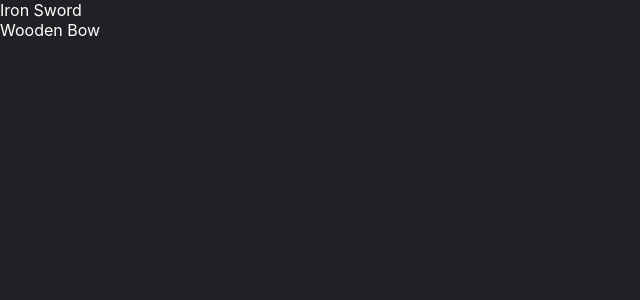
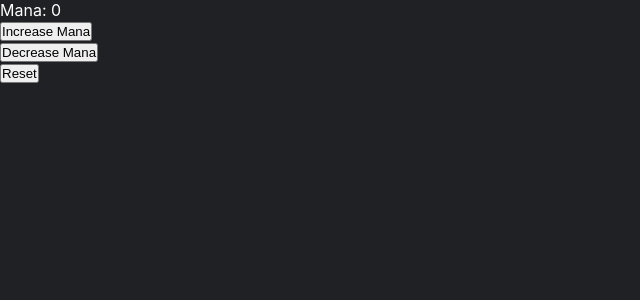
Before and after one commit to bajiff/baji-task-manager, a React (Vite) app: page / in a window 1280 px wide. Shown: the top 300 px of the page, without its empty margins (0-640 px from the left). Built offline with nearby package versions, Linux system fonts and the light colour scheme.

Commit message:
Done -> level 3 -> level4

```diff
--- /dev/null
+++ b/src/challenges/state-alchemist/ManaPump.jsx
@@ -0,0 +1,50 @@
+import React from 'react';
+
+export default class ManaPump extends React.Component {
+  constructor(props) {
+    super(props);
+
+    this.state = {
+      mana: 0
+    };
+    this.onIcreaseMana = this.onIcreaseMana.bind(this);
+    this.onDecreaseMana = this.onDecreaseMana.bind(this);
+    this.onReset = this.onReset.bind(this);
+  };
+
+  onIcreaseMana(){
+    this.setState((prevState)=> {
+      return {
+        mana: prevState.mana + 1
+      };
+    });
+  };
+
+  onDecreaseMana(){
+    this.setState((prevState)=> {
+      return {
+        mana: prevState.mana - 1
+      };
+    });
+  };
+
+  onReset() {
+    this.setState({
+      mana: 0
+    });
+  };
+  render() {
+    return (
+      <section>
+        <p>Mana: {this.state.mana}</p>
+        <button onClick={this.onIcreaseMana}>Increase Mana</button>
+        <br />
+        <button onClick={this.onDecreaseMana}>Decrease Mana</button>
+        <br />
+        <button onClick={this.onReset}>Reset</button>
+        <br />
+        {this.state.mana >= 10 ? <span>WARNING: Mana Overload!</span> : ''}
+      </section>
+    );
+  };
+};
```
Also changed, not shown: src/challenges/state-alchemist/PotionButton.jsx (+14 -3 lines), src/index.jsx (+5 -3 lines).
